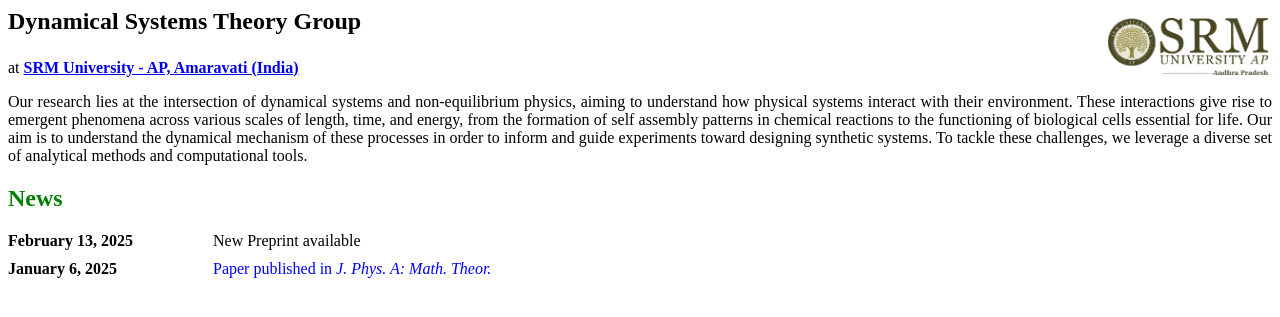
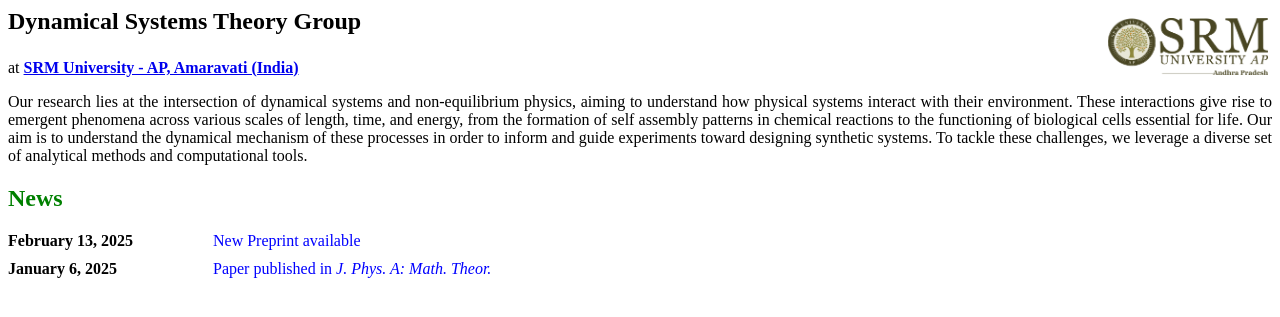
Before and after one commit to SwetamberD/swetamberd.github.io, a Jekyll site: the page built from docs/index.markdown, in a window 1280 px wide. Shown: the top 317 px of the page. Built offline with Jekyll 4.4.1, drawn with Linux system fonts in a browser that asks for light colours.

Commit message:
link updated

```diff
--- a/docs/index.markdown
+++ b/docs/index.markdown
@@ -50,8 +50,8 @@ weight: 1
     <div style="display: flex; align-items: center; gap: 5px;">
         <div class="news-date" style="width: 200px; text-align: left; font-weight: bold;">February 13, 2025</div>
         <div class="news-link" style="flex-grow: 1;">
+            <a href="https://arxiv.org/abs/2502.09361" target="_blank" style="text-decoration: none; color: blue;">
             New Preprint available
-            <a href="https://arxiv.org/abs/2502.09361" target="_blank" style="text-decoration: none; color: blue;">
             </a>
         </div>
     </div>
```
